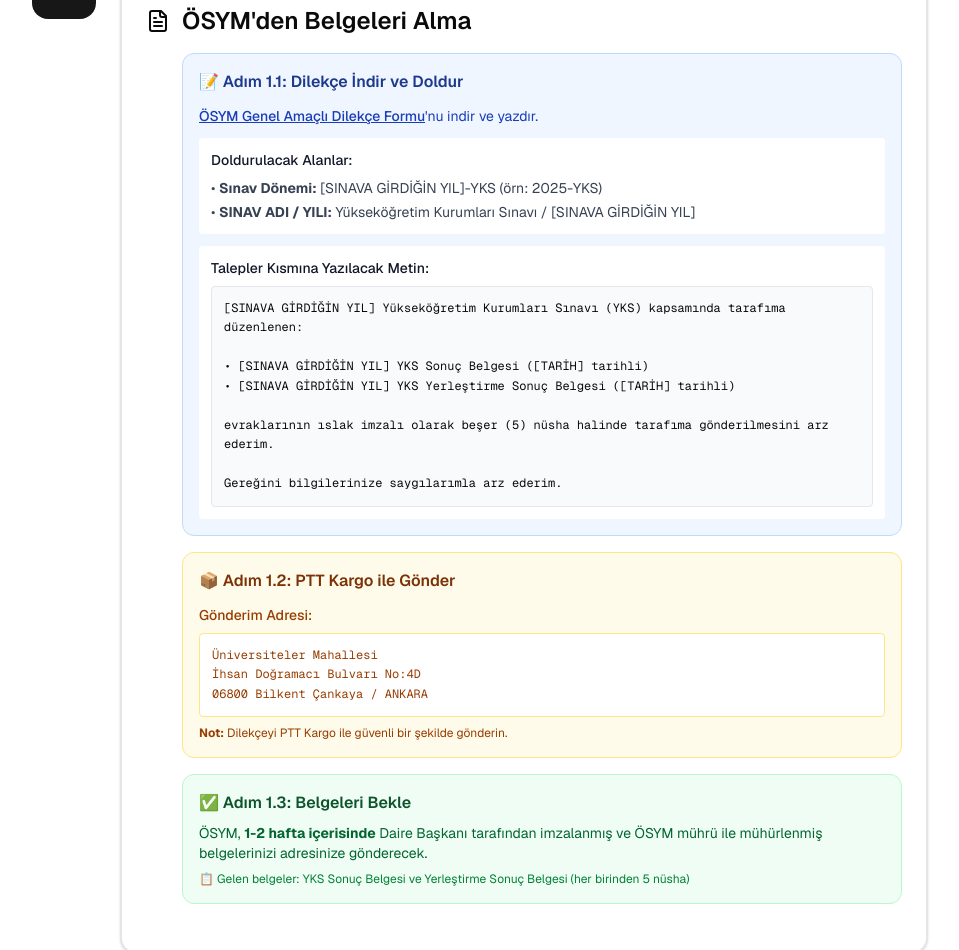
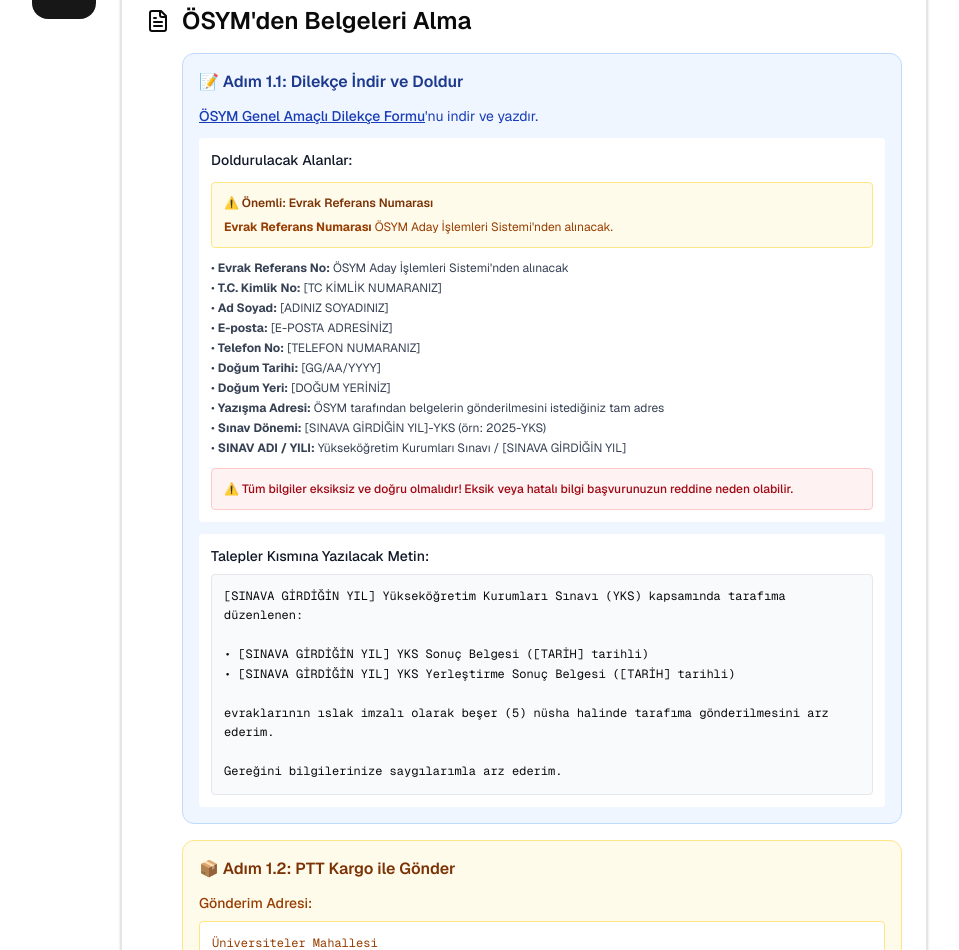
Before and after one commit to ta2edh/almanyalisans, a Next.js app: page / in a window 1280 px wide. Shown: the part 1340-2290 px from the top of the page, without its empty margins (160-1119 px from the left). Built offline with nearby package versions, Linux system fonts and the light colour scheme.

Commit message:
Update page.tsx

```diff
--- a/app/page.tsx
+++ b/app/page.tsx
@@ -115,12 +115,34 @@ export default function GermanyStudyGuide() {
                         'nu indir ve yazdır.
                       </p>
 
-                      <div className="bg-white rounded p-3 space-y-2 text-sm">
+                      <div className="bg-white rounded p-3 space-y-3 text-sm">
                         <p className="font-medium text-gray-900">Doldurulacak Alanlar:</p>
-                        <ul className="space-y-1 text-gray-700">
+
+                        <div className="bg-amber-50 border border-amber-200 rounded p-3 space-y-2">
+                          <p className="font-semibold text-amber-900 text-xs">⚠️ Önemli: Evrak Referans Numarası</p>
+                          <p className="text-xs text-amber-800">
+                            <strong>Evrak Referans Numarası</strong> ÖSYM Aday İşlemleri Sistemi'nden alınacak.
+                          </p>
+                        </div>
+
+                        <ul className="space-y-1 text-gray-700 text-xs">
+                          <li>• <strong>Evrak Referans No:</strong> ÖSYM Aday İşlemleri Sistemi'nden alınacak</li>
+                          <li>• <strong>T.C. Kimlik No:</strong> [TC KİMLİK NUMARANIZ]</li>
+                          <li>• <strong>Ad Soyad:</strong> [ADINIZ SOYADINIZ]</li>
+                          <li>• <strong>E-posta:</strong> [E-POSTA ADRESİNİZ]</li>
+                          <li>• <strong>Telefon No:</strong> [TELEFON NUMARANIZ]</li>
+                          <li>• <strong>Doğum Tarihi:</strong> [GG/AA/YYYY]</li>
+                          <li>• <strong>Doğum Yeri:</strong> [DOĞUM YERİNİZ]</li>
+                          <li>• <strong>Yazışma Adresi:</strong> ÖSYM tarafından belgelerin gönderilmesini istediğiniz tam adres</li>
                           <li>• <strong>Sınav Dönemi:</strong> [SINAVA GİRDİĞİN YIL]-YKS (örn: 2025-YKS)</li>
                           <li>• <strong>SINAV ADI / YILI:</strong> Yükseköğretim Kurumları Sınavı / [SINAVA GİRDİĞİN YIL]</li>
                         </ul>
+
+                        <div className="bg-red-50 border border-red-200 rounded p-3 mt-2">
+                          <p className="text-xs text-red-800 font-medium">
+                            ⚠️ Tüm bilgiler eksiksiz ve doğru olmalıdır! Eksik veya hatalı bilgi başvurunuzun reddine neden olabilir.
+                          </p>
+                        </div>
                       </div>
 
                       <div className="bg-white rounded p-3 text-sm">
```
